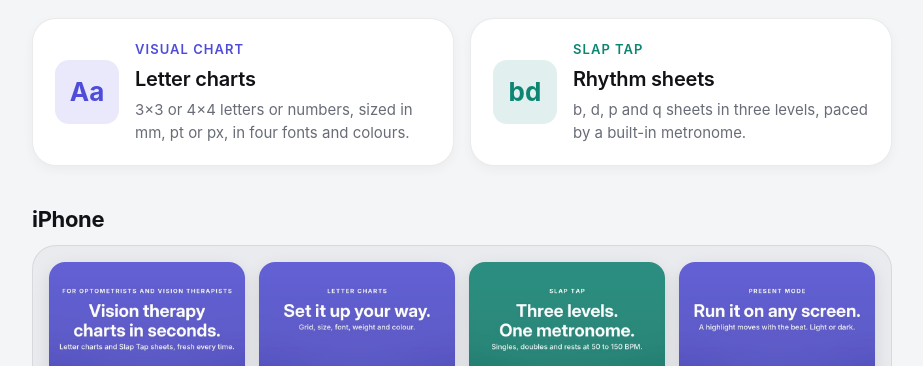
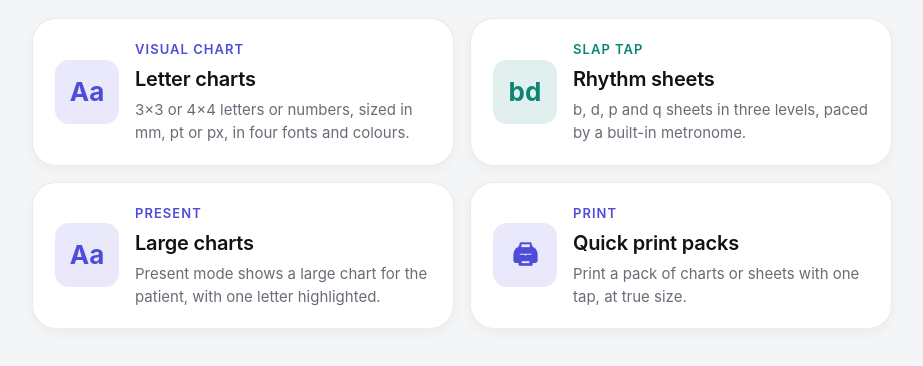
Before and after one commit to Mr3ENTLEY/VTS, a plain HTML site: page index.html in a window 1280 px wide. Shown: the part 405-771 px from the top of the page, without its empty margins (178-1101 px from the left). Drawn offline with Linux system fonts and the light colour scheme.

Commit message:
Add files via upload

```diff
--- a/index.html
+++ b/index.html
@@ -41,6 +41,21 @@
         <p>b, d, p and q sheets in three levels, paced by a built-in metronome.</p>
       </div>
     </div>
+    <div class="card tool present">
+      <div class="tool-mark" aria-hidden="true">Aa</div>
+      <div>
+        <span class="eyebrow">Present</span>
+        <h3>Large charts</h3>
+        <p>Present mode shows a large chart for the patient, with one letter highlighted.</p>
+      </div>
+    </div>
+    <div class="card tool print">
+      <div class="tool-mark" aria-hidden="true">🖨</div>
+      <div>
+        <span class="eyebrow">Print</span>
+        <h3>Quick print packs</h3>
+        <p>Print a pack of charts or sheets with one tap, at true size.</p>
+      </div>
   </section>
 
   <h2>iPhone</h2>
```
